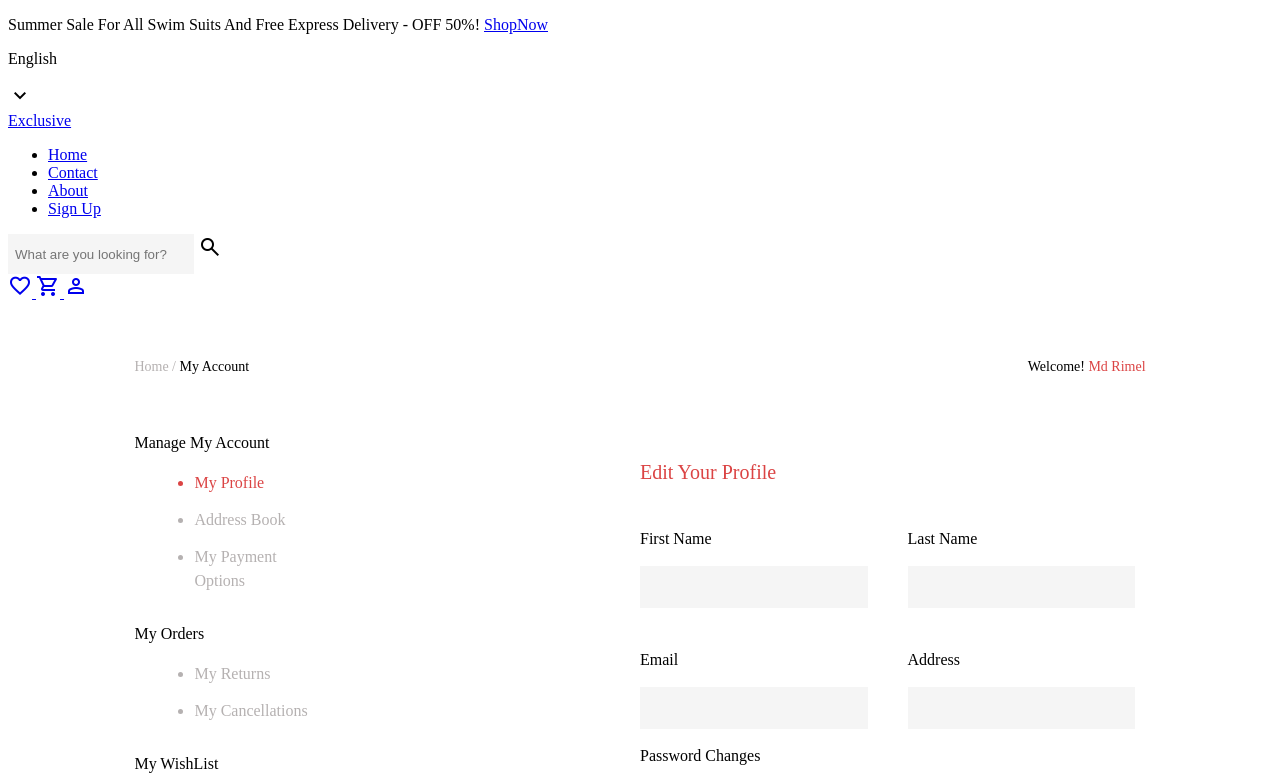
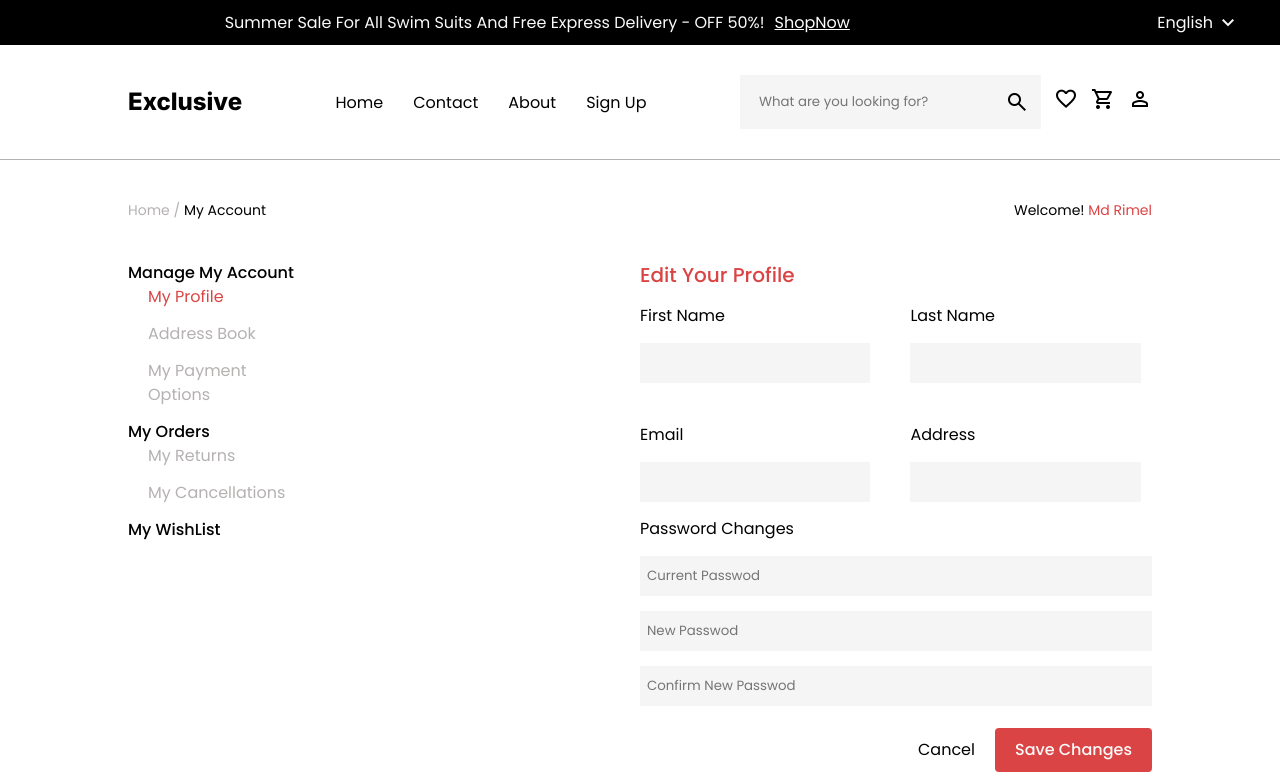
Before and after one commit to LaamiriALX/Full-E-Commerce, a plain HTML site: page Account.html in a window 1280 px wide. Shown: the top 780 px of the page. Drawn offline with nearby package versions, Linux system fonts and the light colour scheme.

Commit message:
Update Account.html

```diff
--- a/Account.html
+++ b/Account.html
@@ -5,7 +5,7 @@
     <meta http-equiv="X-UA-Compatible" content="IE=edge">
     <meta name="viewport" content="width=device-width, initial-scale=1.0">
     <link rel="stylesheet" href="https://fonts.googleapis.com/css2?family=Material+Symbols+Outlined:opsz,wght,FILL,GRAD@48,400,0,0" />
-    <link rel="stylesheet" href="css/haeser-footer-style.css">
+    <link rel="stylesheet" href="css/haeder-footer-style.css">
     <link rel="stylesheet" href="css/Account.css">
     <title>Account</title>
 </head>
```
